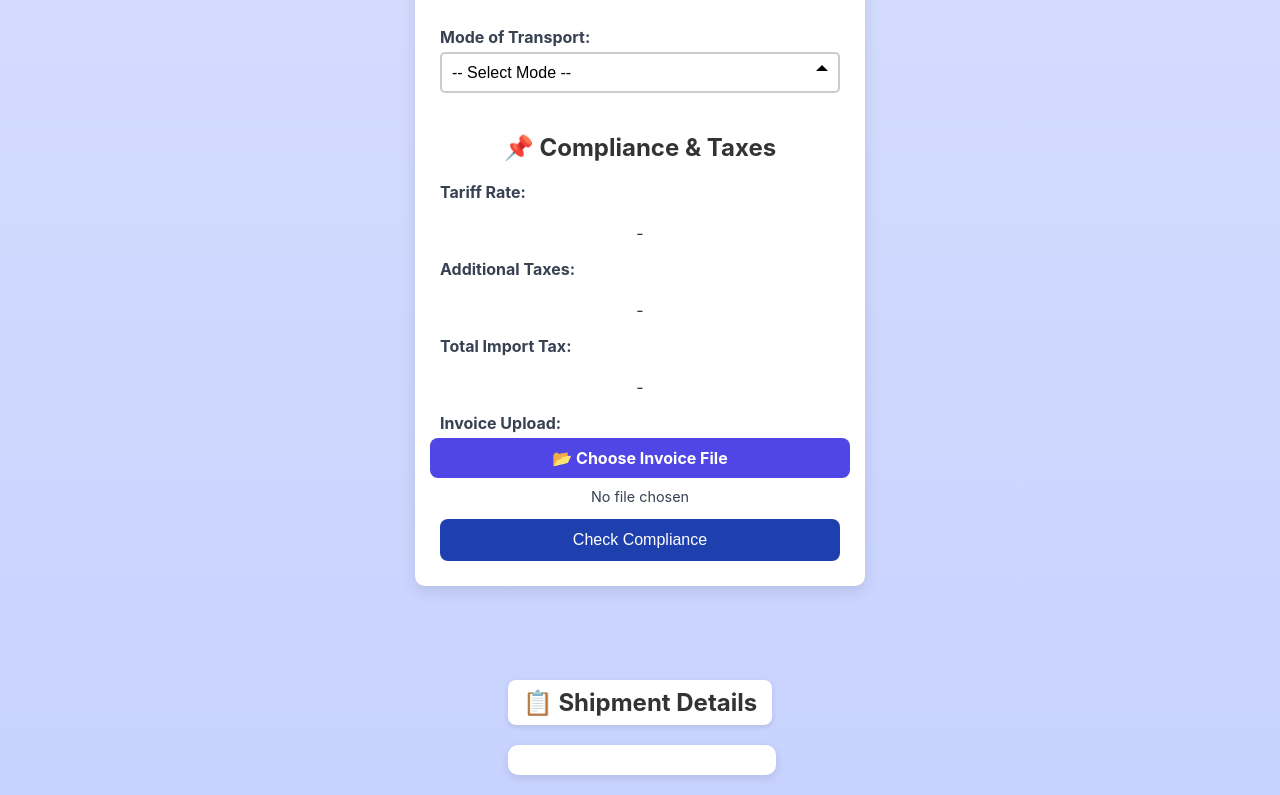
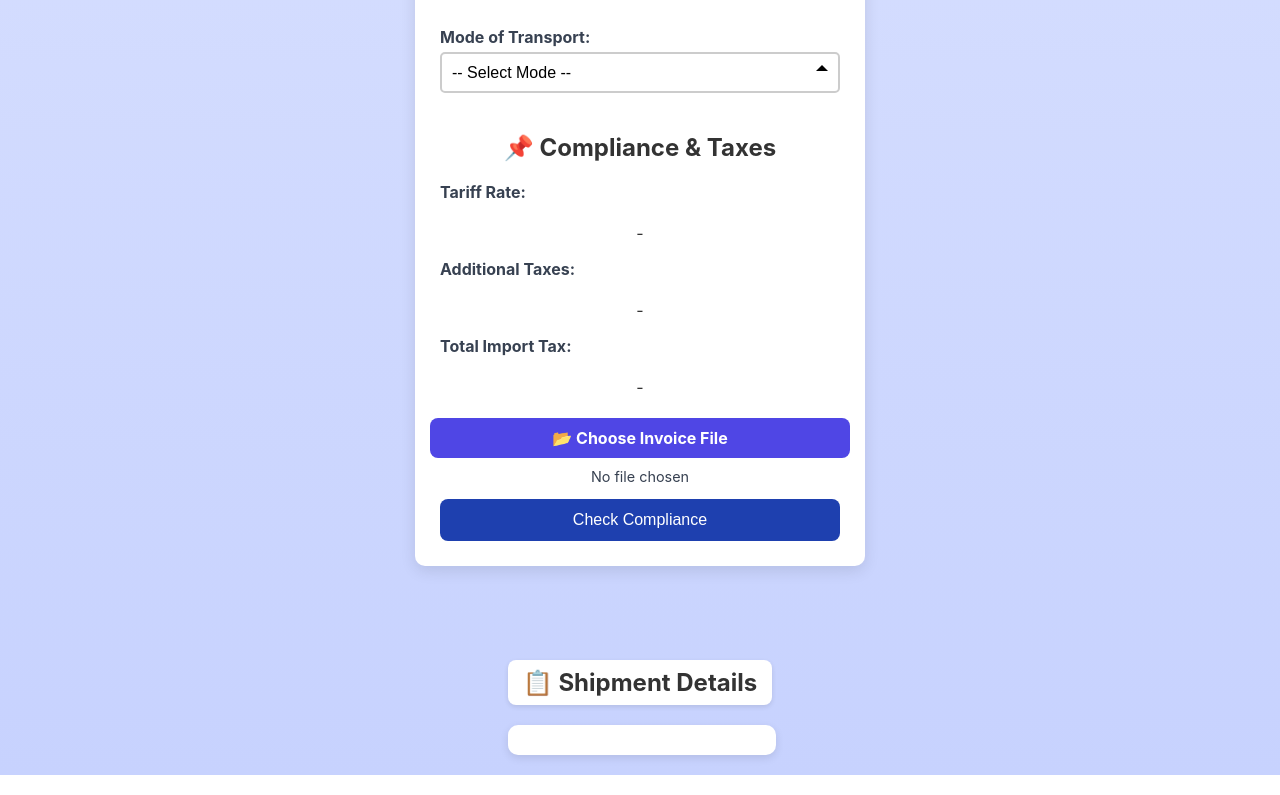
Before and after one commit to HarshKumarSaw/Hackathon-Project, a plain HTML site: page docs/index.html in a window 1280 px wide. Shown: the part 1739-2534 px from the top of the page. Drawn offline with nearby package versions, Linux system fonts and the light colour scheme; no server answers.

Commit message:
Update index.html

```diff
--- a/docs/index.html
+++ b/docs/index.html
@@ -113,7 +113,7 @@
 
 
         <!-- 📂 Invoice Upload -->
-        <label>Invoice Upload:</label>
+        <label></label>
         <label for="invoice" class="file-upload">📂 Choose Invoice File</label>
         <input type="file" id="invoice">
         <p id="file-name">No file chosen</p>
```
